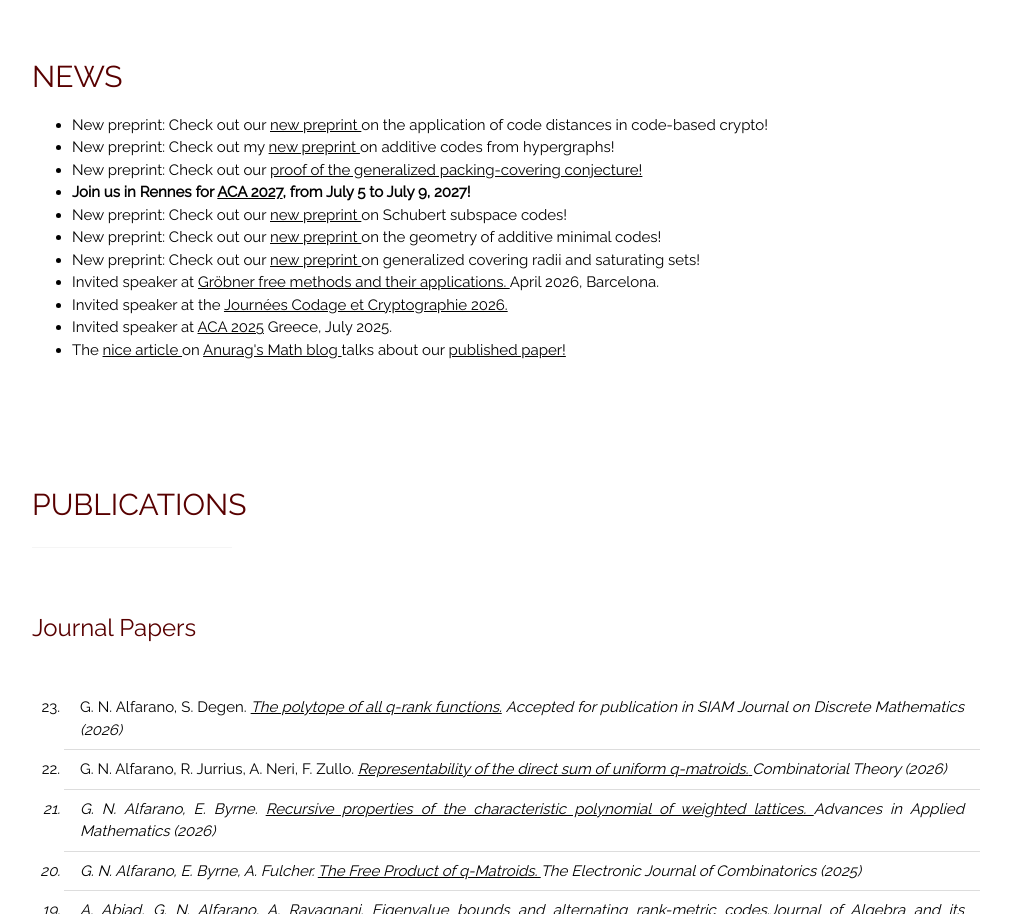
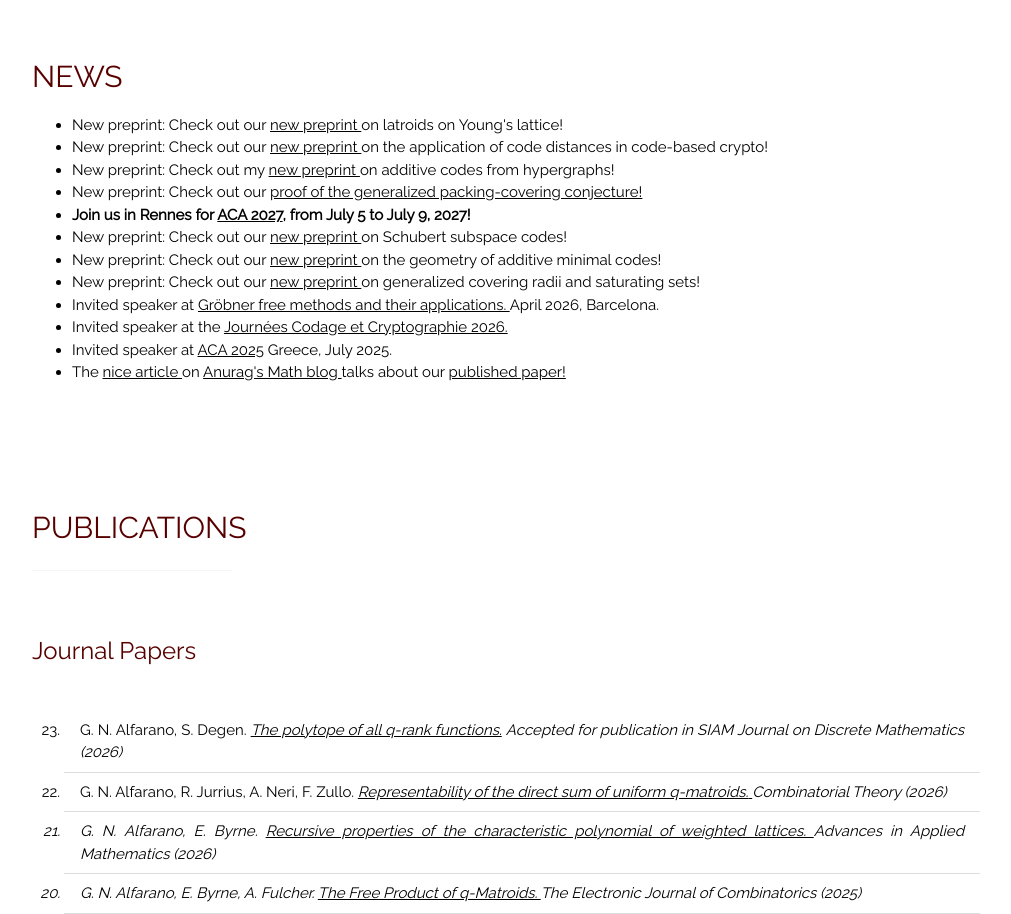
Before and after one commit to gianiraalfarano/gianiraalfarano.github.io, a plain HTML site: page index.html in a window 1280 px wide. Shown: the part 1180-2094 px from the top of the page, without its empty margins (118-1129 px from the left). Drawn offline with nearby package versions, Linux system fonts and the light colour scheme; some icons are missing.

Commit message:
Add files via upload

```diff
--- a/index.html
+++ b/index.html
@@ -138,6 +138,7 @@ I strongly believe in <a href="https://www.ams.org/journals/notices/201610/rnoti
         <body>
  <!-- <center> -->
  <ul>
+<li>New preprint: Check out our </em><a target="_blank" href="https://arxiv.org/abs/2611.15501"> new preprint </a> on latroids on Young's lattice!</li>
 <li>New preprint: Check out our </em><a target="_blank" href="https://arxiv.org/abs/2610.03460"> new preprint </a> on the application of code distances in code-based crypto!</li>
 <li>New preprint: Check out my </em><a target="_blank" href="https://arxiv.org/abs/2609.39680"> new preprint </a> on additive codes from hypergraphs!</li>
 <li>New preprint: Check out our </em><a target="_blank" href="https://arxiv.org/abs/2609.34910"> proof of the generalized packing-covering conjecture!</a></li>
```
